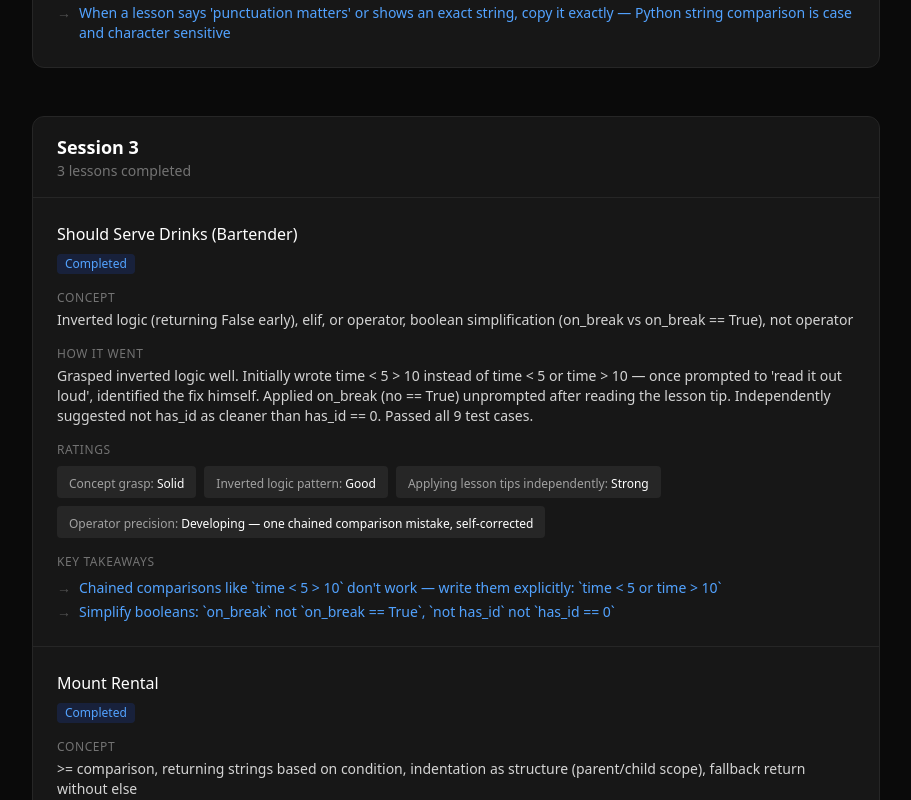
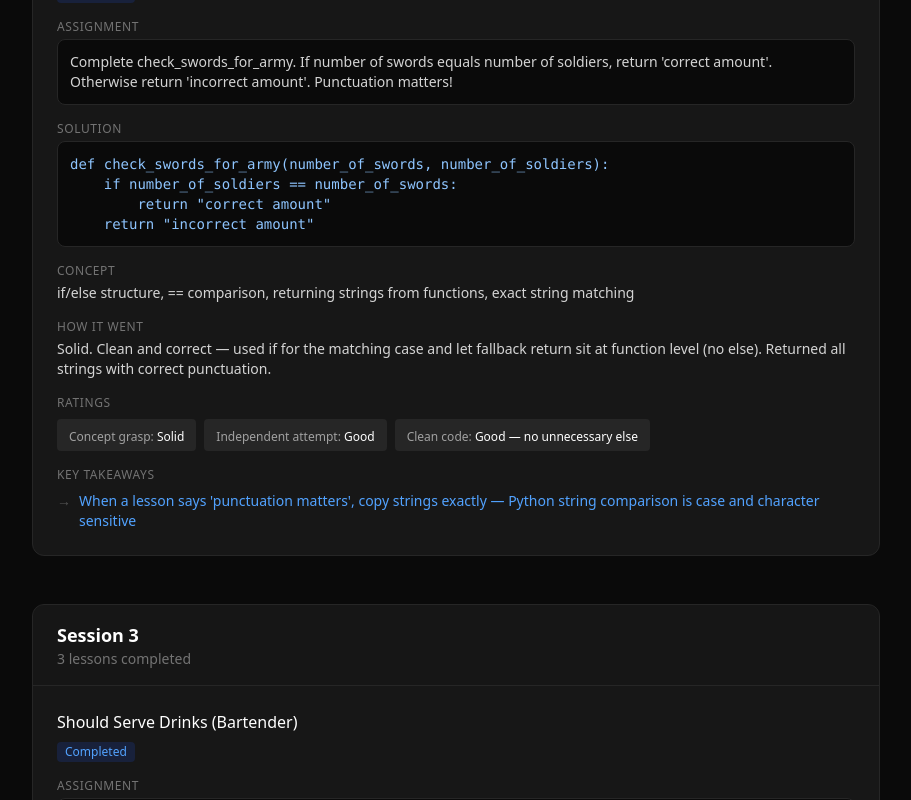
Before and after one commit to Haxford/Portfolio-minimal, a Next.js app: page /backend/archive in a window 1280 px wide. Shown: the part 1360-2160 px from the top of the page, without its empty margins (184-1095 px from the left). Built offline with nearby package versions, Linux system fonts and the light colour scheme.

Commit message:
Add assignment and code to all session entries, update archive page

```diff
--- a/app/backend/archive/page.tsx
+++ b/app/backend/archive/page.tsx
@@ -3,7 +3,6 @@ import { ArrowLeft } from 'lucide-react';
 import sessionsData from '@/data/sessions.json';
 
 export default function BackendArchive() {
-  // Group by session
   const sessions = sessionsData.reduce((acc, item) => {
     const existing = acc.find(s => s.session === item.session);
     if (existing) {
@@ -47,6 +46,8 @@ export default function BackendArchive() {
                       <span className={`inline-block text-xs px-2 py-0.5 rounded ${
                         lesson.status.includes('struggled')
                           ? 'bg-amber-900/30 text-amber-400'
+                          : lesson.status.includes('backfilled')
+                          ? 'bg-neutral-800 text-neutral-400'
                           : 'bg-blue-900/30 text-blue-400'
                       }`}>
                         {lesson.status}
@@ -55,6 +56,18 @@ export default function BackendArchive() {
                   </div>
 
                   <div className="space-y-4">
+                    <div>
+                      <p className="text-xs text-neutral-500 uppercase tracking-wider mb-1">Assignment</p>
+                      <p className="text-neutral-300 text-sm bg-neutral-950 rounded-lg p-3 border border-neutral-800">{lesson.assignment}</p>
+                    </div>
+
+                    <div>
+                      <p className="text-xs text-neutral-500 uppercase tracking-wider mb-1">Solution</p>
+                      <pre className="bg-neutral-950 rounded-lg p-3 border border-neutral-800 overflow-x-auto text-sm">
+                        <code className="text-blue-300">{lesson.code}</code>
+                      </pre>
+                    </div>
+
                     <div>
                       <p className="text-xs text-neutral-500 uppercase tracking-wider mb-1">Concept</p>
                       <p className="text-neutral-300 text-sm">{lesson.concept}</p>
@@ -65,6 +78,7 @@ export default function BackendArchive() {
                       <p className="text-neutral-300 text-sm">{lesson.how}</p>
                     </div>
 
+                    {Object.keys(lesson.ratings).length > 0 && (
                       <div>
                         <p className="text-xs text-neutral-500 uppercase tracking-wider mb-2">Ratings</p>
                         <div className="flex flex-wrap gap-2">
@@ -76,7 +90,9 @@ export default function BackendArchive() {
                           ))}
                         </div>
                       </div>
+                    )}
 
+                    {lesson.takeaways.length > 0 && (
                       <div>
                         <p className="text-xs text-neutral-500 uppercase tracking-wider mb-2">Key takeaways</p>
                         <ul className="space-y-1">
@@ -88,6 +104,7 @@ export default function BackendArchive() {
                           ))}
                         </ul>
                       </div>
+                    )}
                   </div>
                 </div>
               ))}
--- a/data/sessions.json
+++ b/data/sessions.json
@@ -4,198 +4,172 @@
     "lesson": "Comparison Operator Evaluations",
     "status": "Completed",
     "concept": "Booleans (True/False), comparison operators (==, >, etc.), storing comparison results in variables, returning multiple values",
-    "how": "Good understanding. When shown the solution, explained it correctly: 'the variable is_same is equal to the person on the variable and the == operator checking if they are equals and puts the true or false into the variable'. Deliberately testing Zed AI workflow — attempted first, used AI to explore, then solved solo on boot.dev. Traced through count_posts carefully after a hint and corrected the count = 1 bug himself.",
-    "ratings": {
-      "Concept grasp": "Solid",
-      "Independent attempt": "Needs work",
-      "Asking good questions": "Good",
-      "Debugging instinct": "Developing well"
-    },
-    "takeaways": [
-      "Always attempt first — a failed attempt teaches more than a correct answer you didn't earn",
-      "Use AI as a tutor, not a solution machine: attempt → get stuck → ask AI to explain → solve it yourself",
-      "Run your code early and often — trains you to read error messages, a core backend skill"
-    ]
+    "assignment": "Create the following variables using comparison operators. Return them in this order: is_mustang_edward_same, is_alphonse_edward_same, is_winry_alphonse_same. The context of the parameter names should tell you how to make these comparisons.",
+    "code": "def compare_heights(edward_height, alphonse_height, winry_height, mustang_height):\n    is_mustang_edward_same = mustang_height == edward_height\n    is_alphonse_edward_same = alphonse_height == edward_height\n    is_winry_alphonse_same = winry_height == alphonse_height\n    return is_mustang_edward_same, is_alphonse_edward_same, is_winry_alphonse_same",
+    "how": "Good understanding. Deliberately testing Zed AI workflow — attempted first, used AI to explore, then solved solo on boot.dev. Traced through count_posts carefully after a hint and corrected the count = 1 bug himself.",
+    "ratings": { "Concept grasp": "Solid", "Independent attempt": "Needs work", "Asking good questions": "Good", "Debugging instinct": "Developing well" },
+    "takeaways": ["Always attempt first — a failed attempt teaches more than a correct answer you didn't earn", "Use AI as a tutor, not a solution machine: attempt → get stuck → ask AI to explain → solve it yourself", "Run your code early and often — trains you to read error messages, a core backend skill"]
   },
   {
     "session": "Session 2",
     "lesson": "If Statements",
     "status": "Completed",
-    "concept": "if/else structure, == comparison, returning strings from functions, exact string matching (punctuation matters)",
-    "how": "Solid. Clean and correct — used if for the matching case and let return 'incorrect amount' sit at the function level as the fallback (no else needed). Returned all strings with correct punctuation.",
-    "ratings": {
-      "Concept grasp": "Solid",
-      "Independent attempt": "Good",
-      "Clean code": "Good — no unnecessary else"
-    },
-    "takeaways": [
-      "When a lesson says 'punctuation matters' or shows an exact string, copy it exactly — Python string comparison is case and character sensitive"
-    ]
+    "concept": "if/else structure, == comparison, returning strings from functions, exact string matching",
+    "assignment": "Complete check_swords_for_army. If number of swords equals number of soldiers, return 'correct amount'. Otherwise return 'incorrect amount'. Punctuation matters!",
+    "code": "def check_swords_for_army(number_of_swords, number_of_soldiers):\n    if number_of_soldiers == number_of_swords:\n        return \"correct amount\"\n    return \"incorrect amount\"",
+    "how": "Solid. Clean and correct — used if for the matching case and let fallback return sit at function level (no else). Returned all strings with correct punctuation.",
+    "ratings": { "Concept grasp": "Solid", "Independent attempt": "Good", "Clean code": "Good — no unnecessary else" },
+    "takeaways": ["When a lesson says 'punctuation matters', copy strings exactly — Python string comparison is case and character sensitive"]
   },
   {
     "session": "Session 3",
     "lesson": "Should Serve Drinks (Bartender)",
     "status": "Completed",
-    "concept": "Inverted logic (returning False early), elif, or operator, boolean simplification (on_break vs on_break == True), not operator",
-    "how": "Grasped inverted logic well. Initially wrote time < 5 > 10 instead of time < 5 or time > 10 — once prompted to 'read it out loud', identified the fix himself. Applied on_break (no == True) unprompted after reading the lesson tip. Independently suggested not has_id as cleaner than has_id == 0. Passed all 9 test cases.",
-    "ratings": {
-      "Concept grasp": "Solid",
-      "Inverted logic pattern": "Good",
-      "Applying lesson tips independently": "Strong",
-      "Operator precision": "Developing — one chained comparison mistake, self-corrected"
-    },
-    "takeaways": [
-      "Chained comparisons like `time < 5 > 10` don't work — write them explicitly: `time < 5 or time > 10`",
-      "Simplify booleans: `on_break` not `on_break == True`, `not has_id` not `has_id == 0`"
-    ]
+    "concept": "Inverted logic (returning False early), elif, or operator, boolean simplification, not operator",
+    "assignment": "Complete should_serve_customer. Return True only if: customer_age >= 21, bartender is not on break, time is between 5 and 10 inclusive. The tips suggest inverting the logic — return False early for each failing condition.",
+    "code": "def should_serve_customer(customer_age, on_break, time):\n    if customer_age < 21:\n        return False\n    elif on_break:\n        return False\n    elif time < 5 or time > 10:\n        return False\n    else:\n        return True",
+    "how": "Grasped inverted logic well. Initially wrote time < 5 > 10 instead of time < 5 or time > 10 — read it out loud, identified fix himself. Applied on_break simplification unprompted. Passed all 9 test cases.",
+    "ratings": { "Concept grasp": "Solid", "Inverted logic pattern": "Good", "Applying lesson tips independently": "Strong", "Operator precision": "Developing — one chained comparison mistake, self-corrected" },
+    "takeaways": ["Chained comparisons like `time < 5 > 10` don't work — write explicitly: `time < 5 or time > 10`", "Simplify booleans: `on_break` not `on_break == True`, `not has_id` not `has_id == 0`"]
   },
   {
     "session": "Session 3",
     "lesson": "Mount Rental",
     "status": "Completed",
-    "concept": ">= comparison, returning strings based on condition, indentation as structure (parent/child scope), fallback return without else",
-    "how": "Got comparison operator right first time. Had both return statements inside the if block initially. Once explained using parent/child framing — 'the if is the child, the function is the parent' — understood immediately and fixed it. Final solution has no else.",
-    "ratings": {
-      "Concept grasp": "Solid",
-      "Indentation awareness": "Developing — needed one explanation, then got it",
-      "Applying bonus pattern": "Good"
-    },
-    "takeaways": [
-      "Indentation is structure, not style. Ask: what lines should only run if this condition is true? Those get indented. Everything else stays at the parent level"
-    ]
+    "concept": ">= comparison, returning strings based on condition, indentation as structure, fallback return without else",
+    "assignment": "Complete check_mount_rental. If time_used >= time_purchased return 'overtime charged'. Otherwise return 'no charges yet'. Bonus: try without an else statement.",
+    "code": "def check_mount_rental(time_used, time_purchased):\n    if time_used >= time_purchased:\n        return \"overtime charged\"\n    return \"no charges yet\"",
+    "how": "Got comparison operator right first time. Had both return statements inside if block initially. Once explained using parent/child framing — 'the if is the child, the function is the parent' — understood immediately and fixed it. Final solution has no else.",
+    "ratings": { "Concept grasp": "Solid", "Indentation awareness": "Developing — needed one explanation, then got it", "Applying bonus pattern": "Good" },
+    "takeaways": ["Indentation is structure, not style. Ask: what lines should only run if this condition is true? Those get indented. Everything else stays at the parent level"]
   },
   {
     "session": "Session 3",
     "lesson": "Combat Advantage",
     "status": "Completed (struggled but got through independently)",
     "concept": "if/elif/else blocks, > and ==, setting variables inside conditionals, returning multiple values",
-    "how": "Completed after struggling — the right outcome. Indentation was a sticking point again, clicked immediately with parent/child framing. Initially wrote age > 18 instead of age >= 18 and had a string case error ('Invalid age' vs 'invalid age') — both self-corrected after leading questions. Applied on_break simplification unprompted.",
-    "ratings": {
-      "Concept grasp": "Solid",
-      "Independent attempt": "Good — always attempts first now",
-      "Debugging instinct": "Improving — traces through issues well",
-      "Applying lesson tips": "Good — applied not has_id and on_break unprompted"
-    },
-    "takeaways": [
-      "Watch the difference between > and >= — at boundary values (exactly 18, exactly 5) these produce different results. Double-check threshold conditions"
-    ]
+    "assignment": "Complete combat_evaluation. Set advantage=True if player_power > enemy_defense, evenly_matched=True if equal, otherwise disadvantage=True. Set the remaining variables to False.",
+    "code": "def combat_evaluation(player_power, enemy_defense):\n    advantage, disadvantage, evenly_matched = False, False, False\n\n    if player_power > enemy_defense:\n        advantage = True\n    elif player_power == enemy_defense:\n        evenly_matched = True\n    else:\n        disadvantage = True\n\n    return advantage, disadvantage, evenly_matched",
+    "how": "Completed after struggling — the right outcome. Indentation clicked with parent/child framing. Initially wrote age > 18 instead of >= 18 and had string case error — both self-corrected after leading questions. Applied on_break simplification unprompted.",
+    "ratings": { "Concept grasp": "Solid", "Independent attempt": "Good — always attempts first now", "Debugging instinct": "Improving — traces through issues well", "Applying lesson tips": "Good" },
+    "takeaways": ["Watch > vs >= — at boundary values they produce different results. Double-check threshold conditions"]
   },
   {
     "session": "Session 4",
     "lesson": "For Loops",
     "status": "Completed",
     "concept": "for loop syntax, range(), indentation as loop body, printing values inside loops",
+    "assignment": "Write a for loop in print_numbers that logs the numbers 0-199 to the console.",
+    "code": "def print_numbers():\n    for i in range(0, 200):\n        print(i)",
     "how": "Correct first time. Clean for loop with the right range (0, 200) to print 0–199.",
-    "ratings": {
-      "Concept grasp": "Solid",
-      "Independent attempt": "Good",
-      "Clean code": "Good"
-    },
-    "takeaways": [
-      "range(0, 200) gives you 0 to 199 — end is exclusive. Always double-check your range boundaries"
-    ]
+    "ratings": { "Concept grasp": "Solid", "Independent attempt": "Good", "Clean code": "Good" },
+    "takeaways": ["range(0, 200) gives you 0 to 199 — end is exclusive. Always double-check your range boundaries"]
   },
   {
     "session": "Session 4",
     "lesson": "Range Continued",
     "status": "Completed",
-    "concept": "Step parameter in range(), counting up by custom increments (range(0, 10, 2)), counting down with negative step (range(10, 0, -1))",
-    "how": "Had the right idea (negative step) from the start. Had a syntax error on the first attempt, resolved it, and the fix was minimal and clean.",
-    "ratings": {
-      "Concept grasp": "Solid",
-      "Independent attempt": "Good — knew the answer, syntax tripped him up briefly",
-      "Final solution": "Clean and correct"
-    },
-    "takeaways": [
-      "range(0, 10, 2) = 0, 2, 4, 6, 8. When counting down, step must be negative: range(10, 0, -1) gives 10, 9, 8...1",
-      "for vs while: use for when you know how many times to loop, while when you loop until something changes"
-    ]
+    "concept": "Step parameter in range(), counting up by custom increments, counting down with negative step",
+    "assignment": "Fix the for loop in count_down. It takes start and end inputs where start > end. Use a negative step to print every integer counting down from start (inclusive) to end (exclusive).",
+    "code": "def count_down(start, end):\n    for i in range(start, end, -1):\n        print(i)",
+    "how": "Had the right idea (negative step) from the start. Had a syntax error on first attempt, resolved it, and the fix was minimal and clean.",
+    "ratings": { "Concept grasp": "Solid", "Independent attempt": "Good — knew the answer, syntax tripped him up briefly", "Final solution": "Clean and correct" },
+    "takeaways": ["range(0, 10, 2) = 0, 2, 4, 6, 8. When counting down, step must be negative: range(10, 0, -1) gives 10, 9, 8...1", "for vs while: use for when you know how many times to loop, while when you loop until something changes"]
   },
   {
     "session": "Session 5",
     "lesson": "While Loops",
     "status": "Completed",
     "concept": "while loops, combining conditions with and, mutating variables inside loops with += and -=, placing return outside the loop",
-    "how": "First attempt had the right instinct on health condition but used a second while loop instead of combining both conditions, and wrote enemy_distance - 2 instead of enemy_distance -= 2 (calculates but doesn't assign). Once shown a parallel fuel tank example, mapped the concepts across correctly and produced a clean solution without further hints. 8/8 tests passing.",
-    "ratings": {
-      "Concept grasp": "Solid",
-      "First attempt": "Partial — right idea, wrong syntax",
-      "Pattern transfer": "Good — applied example to own problem cleanly",
-      "Final solution": "Clean and correct"
-    },
-    "takeaways": [
-      "Calculating vs assigning: `x - 2` calculates a value and throws it away. Use `x -= 2` to actually change the variable",
-      "return goes outside the loop — inside = returns after first iteration. Outside = runs once the loop finishes"
-    ]
+    "assignment": "Complete regenerate using a while loop. While current_health < max_health AND enemy_distance > 3: add 1 to health and subtract 2 from enemy_distance. Return the new current_health. Place return outside the loop.",
+    "code": "def regenerate(current_health, max_health, enemy_distance):\n    while current_health < max_health and enemy_distance > 3:\n        current_health += 1\n        enemy_distance -= 2\n    return current_health",
+    "how": "First attempt had the right instinct but used a second while loop instead of combining both conditions, and wrote enemy_distance - 2 instead of enemy_distance -= 2. Once shown a parallel fuel tank example, mapped concepts across correctly. 8/8 tests passing.",
+    "ratings": { "Concept grasp": "Solid", "First attempt": "Partial — right idea, wrong syntax", "Pattern transfer": "Good — applied example to own problem cleanly", "Final solution": "Clean and correct" },
+    "takeaways": ["Calculating vs assigning: `x - 2` calculates and throws away. Use `x -= 2` to actually change the variable", "return goes outside the loop — inside = returns after first iteration, outside = runs once loop finishes"]
   },
   {
     "session": "Session 6",
     "lesson": "List Length",
     "status": "Completed",
     "concept": "len() function, last index = len(list) - 1",
+    "assignment": "Complete get_last_index. Return the length of the inventory list minus 1.",
+    "code": "def get_last_index(inventory):\n    return len(inventory) - 1",
     "how": "Solved first run, recognised the one-liner approach independently.",
-    "ratings": {
-      "Concept grasp": "Solid",
-      "Independent attempt": "Good"
-    },
-    "takeaways": [
-      "Simple one-liner patterns often work — read the problem twice before overcomplicating"
-    ]
+    "ratings": { "Concept grasp": "Solid", "Independent attempt": "Good" },
+    "takeaways": ["Simple one-liner patterns often work — read the problem twice before overcomplicating"]
   },
   {
     "session": "Session 6",
     "lesson": "List Updates",
     "status": "Completed",
     "concept": "Mutating a list by index: list[i] = new_value",
-    "how": "Solved correctly, one small lookup (index reassignment syntax) via search rather than asking for the answer — found the pattern and adapted it. Solution was clean and minimal.",
-    "ratings": {
-      "Concept grasp": "Solid",
-      "Self-correction": "Good — searched instead of asking"
-    },
-    "takeaways": [
-      "Assigning to list[i] changes the original — not a copy. Worth remembering when lists get passed between functions"
-    ]
+    "assignment": "Complete smelt_ore. Check if inventory[1] == 'Iron Ore'. If so, change it to 'Iron Bar'. Return the inventory.",
+    "code": "def smelt_ore(inventory):\n    if inventory[1] == \"Iron Ore\":\n        inventory[1] = \"Iron Bar\"\n    return inventory",
+    "how": "Solved correctly, one small lookup (index reassignment syntax) via search rather than asking — found the pattern and adapted it. Solution was clean and minimal.",
+    "ratings": { "Concept grasp": "Solid", "Self-correction": "Good — searched instead of asking" },
+    "takeaways": ["Assigning to list[i] changes the original — not a copy. Worth remembering when lists get passed between functions"]
+  },
+  {
+    "session": "Session 6",
+    "lesson": "Match Countdown (backfilled)",
+    "status": "Completed",
+    "concept": "range() with negative step, conditional print on final iteration",
+    "assignment": "Write a countdown from 10 to 1 printing '10...', '9...' etc. At 1 print '1...Fight!'",
+    "code": "def countdown_to_start():\n    for i in range(10, 0, -1):\n        if i == 1:\n            print(f\"{i}...Fight!\")\n        else:\n            print(f\"{i}...\")",
+    "ratings": {},
+    "takeaways": []
+  },
+  {
+    "session": "Session 6",
+    "lesson": "Continue Statement (backfilled)",
+    "status": "Completed",
+    "concept": "continue statement to skip loop iterations, counter-based pattern",
+    "assignment": "Complete award_enchantments. Use a counter that resets every 3 quests. Only award enchantment when counter reaches 3. Strength = quest_number * 5.",
+    "code": "def award_enchantments(start, end, step):\n    counter = 0\n    for quest_number in range(start, end, step):\n        counter += 1\n        if counter < 3:\n            continue\n        counter = 0\n        enchantment_strength = quest_number * 5\n        print(f\"Enchantment of strength {enchantment_strength} awarded for completing {quest_number} quests!\")",
+    "ratings": {},
+    "takeaways": ["continue skips to next iteration immediately — useful for avoiding unnecessary work inside loops"]
+  },
+  {
+    "session": "Session 6",
+    "lesson": "XP Points (backfilled)",
+    "status": "Completed",
+    "concept": "Accumulator pattern, running total inside a for loop",
+    "assignment": "Complete calculate_experience_points. Each level requires level * 5 XP. Level 1 starts at 0 XP. Return total XP at the given level.",
+    "code": "def calculate_experience_points(level):\n    total_xp = 0\n    for i in range(1, level):\n        total_xp = total_xp + (i * 5)\n    return total_xp",
+    "ratings": {},
+    "takeaways": ["Accumulator pattern: a variable updated inside a loop that carries state across iterations"]
   },
   {
     "session": "Session 7",
     "lesson": "Find an Item in a List",
     "status": "Completed",
     "concept": "for item in list syntax, loop variable naming for readability",
+    "assignment": "Complete contains_leather_scraps using no-index syntax. Iterate over items. If you find 'Leather Scraps', set found = True.",
+    "code": "def contains_leather_scraps(items):\n    found = False\n    for leather in items:\n        if leather == \"Leather Scraps\":\n            found = True\n    return found",
     "how": "Solved in ~2 minutes after initial hesitation on loop variable naming.",
-    "ratings": {
-      "Concept grasp": "Solid",
-      "Time to solve": "~2 minutes"
-    },
-    "takeaways": [
-      "Loop variable names can be meaningful: 'for leather in items' reads better than 'for x in items'"
-    ]
+    "ratings": { "Concept grasp": "Solid", "Time to solve": "~2 minutes" },
+    "takeaways": ["Loop variable names can be meaningful: 'for leather in items' reads better than 'for x in items'"]
   },
   {
     "session": "Session 7",
     "lesson": "Check Character Levels",
     "status": "Completed",
     "concept": "Index-based list comparison, tracking changes between lists",
+    "assignment": "Complete check_character_levels. Loop over indexes. If old_character_levels[i] < new_character_levels[i], print i.",
+    "code": "def check_character_levels():\n    old_character_levels = [1, 42, 43, 53, 12, 3, 32, 34, 54, 32, 43]\n    new_character_levels = [1, 42, 45, 54, 12, 3, 32, 38, 54, 32, 42]\n    for i in range(0, len(old_character_levels)):\n        if old_character_levels[i] < new_character_levels[i]:\n            print(i)",
     "how": "Solved correctly, understood the index comparison pattern.",
-    "ratings": {
-      "Concept grasp": "Solid",
-      "Pattern recognition": "Good"
-    },
-    "takeaways": [
-      "Pattern recognition: if two lists need comparing element-by-element, track the indices"
-    ]
+    "ratings": { "Concept grasp": "Solid", "Pattern recognition": "Good" },
+    "takeaways": ["Pattern recognition: if two lists need comparing element-by-element, track the indices"]
   },
   {
     "session": "Session 7",
     "lesson": "Find Max",
     "status": "Completed",
     "concept": "Accumulator pattern, float('-inf') as sentinel value",
-    "how": "Struggled with the concept of float('-inf') as a starting point. Breakthrough achieved after Socratic questioning. Applied max_so_far < num without being told — chose the comparison direction that reads most naturally.",
-    "ratings": {
-      "Concept grasp": "Developing — breakthrough after Socratic questioning",
-      "Pattern application": "Good — applied max_so_far < num unprompted"
-    },
-    "takeaways": [
-      "The -inf trick: when finding the biggest thing in a set and you don't know what's in it, start at float('-inf') so the first real value always wins"
-    ]
+    "assignment": "Complete find_max. Start max_so_far = float('-inf'). Compare each number to max_so_far. If larger, replace. Return max_so_far. Return float('-inf') if list is empty.",
+    "code": "def find_max(nums):\n    max_so_far = float(\"-inf\")\n    for num in nums:\n        if max_so_far < num:\n            max_so_far = num\n    return max_so_far",
+    "how": "Struggled with float('-inf') as a starting point. Breakthrough achieved after Socratic questioning. Applied max_so_far < num without being told — chose comparison direction that reads most naturally.",
+    "ratings": { "Concept grasp": "Developing — breakthrough after Socratic questioning", "Pattern application": "Good — applied max_so_far < num unprompted" },
+    "takeaways": ["The -inf trick: when finding the biggest thing in a set and you don't know what's in it, start at float('-inf') so the first real value always wins"]
   }
 ]
```
Lines whose indentation alone changed are shown as unchanged.
